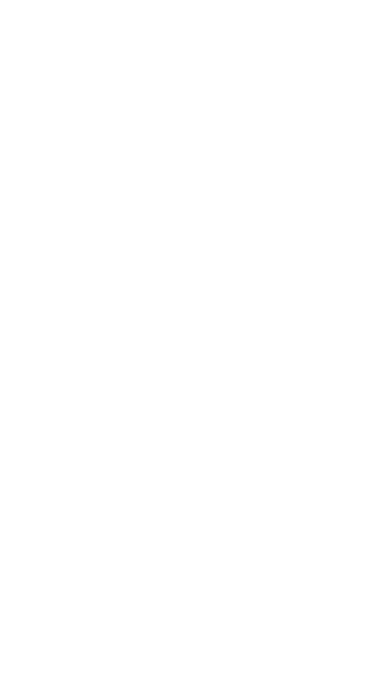
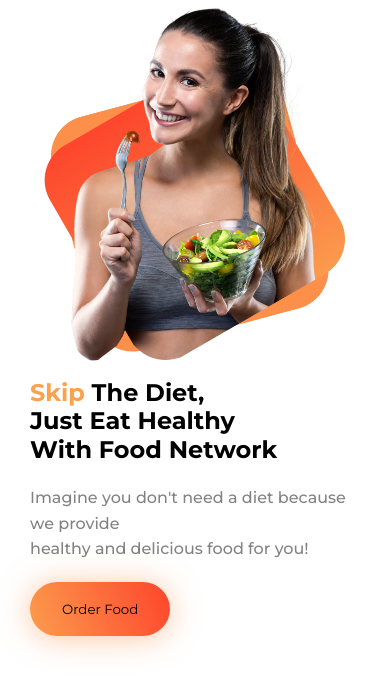
Before and after one commit to B4t33n/eat-healthy, a plain HTML site: page index.html in a window 390 px wide. Drawn offline with Linux system fonts and the light colour scheme.

Commit message:
added banner section with responsive

```diff
--- a/index.html
+++ b/index.html
@@ -4,8 +4,19 @@
     <meta charset="UTF-8">
     <meta name="viewport" content="width=device-width, initial-scale=1.0">
     <title>eat heathy</title>
+    <link rel="stylesheet" href="style/style.css">
 </head>
 <body>
-
+    <header class="banner">
+        <div class="banner-content">
+            <h1><span>Skip</span> The Diet, <br> Just Eat Healthy <br> With Food Network</h1>
+            <p>Imagine you don't need a diet because we provide <br>
+                healthy and delicious food for you!</p>
+                <button class="btn">Order Food</button>
+        </div>
+        <div class="banner-image">
+            <img src="images/female/Group 8425.png" alt="">
+        </div>
+    </header>
 </body>
 </html>
--- a/style/style.css
+++ b/style/style.css
@@ -0,0 +1,65 @@
+@import url('https://fonts.googleapis.com/css2?family=Montserrat:ital,wght@0,100..900;1,100..900&display=swap');
+
+
+*{
+    margin: 0 ;
+    padding: 0;
+    font-family: "Montserrat", serif;
+}
+
+span{
+    color: rgb(251, 162, 79);
+}
+
+.banner{
+    display: flex;
+    justify-content: space-between;
+    align-items: center;
+    margin: 0 30px;
+}
+.banner-content>h1{
+    font-size: 60px;
+    font-weight: 700;
+    line-height: 120%;
+    letter-spacing: -2%;
+}
+
+.banner-content>p{
+    color: rgb(130, 130, 130);
+    font-size: 20px;
+    font-weight: 500;
+    line-height: 160%;
+    letter-spacing: -2%;
+    margin: 20px 0;
+}
+
+.btn{
+    padding: 19px 32px 19px 32px;
+    border-radius: 100px;
+    border: none;
+    box-shadow: 0px 2px 30px 0px rgba(252, 143, 73, 0.5);
+    background: linear-gradient(69.40deg, rgb(251, 162, 79) -6.919%,rgb(255, 30, 30) 144.985%);
+    cursor: pointer;
+    transition: 0.3s;
+}
+
+
+
+
+
+@media screen and (max-width: 576px) {
+    .banner{
+        flex-direction: column-reverse;
+    }
+
+    .banner-content>h1{
+        font-size: x-large;
+    }
+    .banner-content>p{
+        font-size: medium;
+    }
+
+    .banner-image>img{
+        width: 100%;
+    }
+}
```
